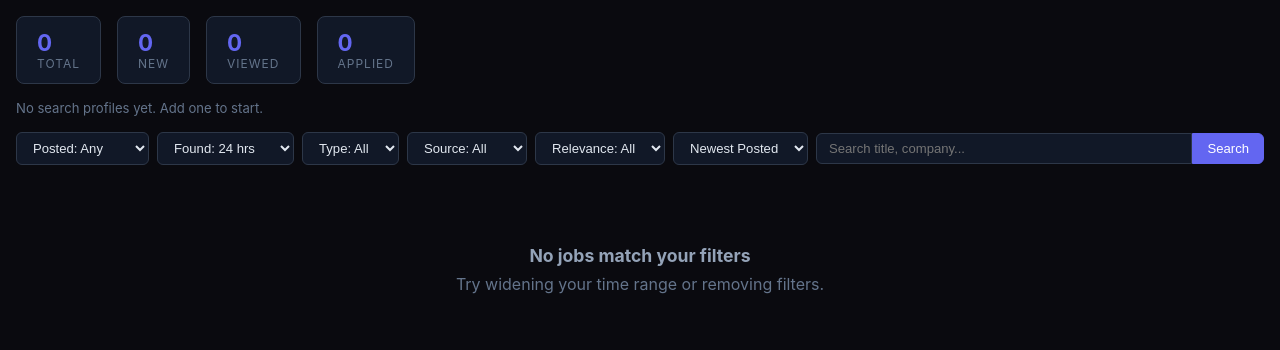
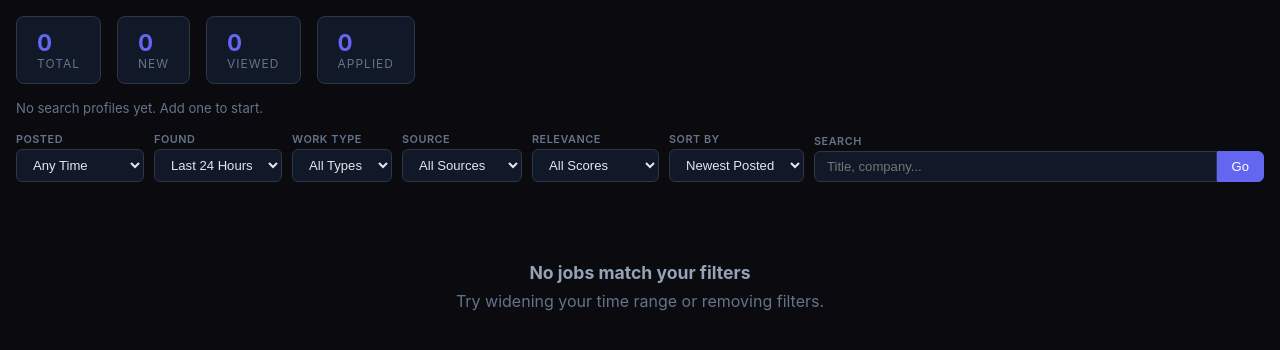
Before and after one commit to guru-dev-lab/scoutpilot, a FastAPI app: page / in a window 1280 px wide. Shown: the part 93-443 px from the top of the page. Run offline with FastAPI, Linux system fonts and the light colour scheme; data that the repository does not hold is empty.

Commit message:
Clean up filter labels: add proper labels above, full values in options
- Add label above each filter (Posted, Found, Work Type, Source, etc.)
- Option values now use full text (Last 1 Hour, All Types, All Sources)
- No more repeated prefixes in option text
- Filter-group layout with label + select stacked vertically
- Search box with label + input row

Co-Authored-By: Claude Opus 4.6 <noreply@anthropic.com>

```diff
--- a/templates/index.html
+++ b/templates/index.html
@@ -44,15 +44,19 @@
   .btn:disabled { opacity: 0.5; cursor: not-allowed; }
 
   /* Filter bar */
-  .filters { display: flex; gap: 8px; margin-bottom: 16px; align-items: center; flex-wrap: nowrap; overflow-x: auto; padding-bottom: 4px; }
-  .filters select { padding: 7px 12px; background: var(--surface); border: 1px solid var(--border); border-radius: 6px; color: var(--text); font-size: 0.82rem; white-space: nowrap; cursor: pointer; flex-shrink: 0; }
+  .filters { display: flex; gap: 10px; margin-bottom: 16px; align-items: flex-end; flex-wrap: nowrap; overflow-x: auto; padding-bottom: 4px; }
+  .filter-group { display: flex; flex-direction: column; gap: 3px; flex-shrink: 0; }
+  .filter-group label { font-size: 0.68rem; color: var(--text3); text-transform: uppercase; letter-spacing: 0.5px; font-weight: 600; }
+  .filters select { padding: 7px 12px; background: var(--surface); border: 1px solid var(--border); border-radius: 6px; color: var(--text); font-size: 0.82rem; white-space: nowrap; cursor: pointer; }
   .filters select:focus { outline: none; border-color: var(--primary); }
   .filters select:hover { border-color: var(--text3); }
-  .search-box { display: flex; align-items: center; gap: 0; flex: 1; min-width: 180px; flex-shrink: 0; }
-  .search-box input { padding: 7px 12px; background: var(--surface); border: 1px solid var(--border); border-radius: 6px 0 0 6px; color: var(--text); font-size: 0.82rem; flex: 1; min-width: 0; }
-  .search-box input:focus { outline: none; border-color: var(--primary); }
-  .search-box button { padding: 7px 14px; background: var(--primary); border: 1px solid var(--primary); border-radius: 0 6px 6px 0; color: #fff; font-size: 0.82rem; cursor: pointer; flex-shrink: 0; }
-  .search-box button:hover { background: var(--primary-hover); }
+  .search-box { display: flex; flex-direction: column; gap: 3px; flex: 1; min-width: 180px; flex-shrink: 0; }
+  .search-box label { font-size: 0.68rem; color: var(--text3); text-transform: uppercase; letter-spacing: 0.5px; font-weight: 600; }
+  .search-row { display: flex; align-items: center; }
+  .search-row input { padding: 7px 12px; background: var(--surface); border: 1px solid var(--border); border-radius: 6px 0 0 6px; color: var(--text); font-size: 0.82rem; flex: 1; min-width: 0; }
+  .search-row input:focus { outline: none; border-color: var(--primary); }
+  .search-row button { padding: 7px 14px; background: var(--primary); border: 1px solid var(--primary); border-radius: 0 6px 6px 0; color: #fff; font-size: 0.82rem; cursor: pointer; flex-shrink: 0; }
+  .search-row button:hover { background: var(--primary-hover); }
 
   /* Job list */
   .job-list { display: flex; flex-direction: column; gap: 8px; }
@@ -137,7 +141,7 @@
     .job-card { grid-template-columns: 1fr; }
     .job-actions { flex-direction: row; align-items: center; min-width: auto; flex-wrap: wrap; }
     .filters { flex-wrap: wrap; }
-    .filters select { flex: 1; min-width: 120px; }
+    .filter-group { flex: 1; min-width: 120px; }
     .search-box { min-width: 100%; }
   }
 </style>
@@ -168,35 +172,46 @@
   <div class="profiles-bar" id="profilesBar"></div>
 
   <div class="filters">
+    <div class="filter-group">
+      <label>Posted</label>
       <select id="filterPostedHours" onchange="loadJobs()">
-      <option value="0" selected>Posted: Any</option>
-      <option value="1">Posted: 1 hr</option>
-      <option value="2">Posted: 2 hrs</option>
-      <option value="4">Posted: 4 hrs</option>
-      <option value="8">Posted: 8 hrs</option>
-      <option value="12">Posted: 12 hrs</option>
-      <option value="24">Posted: 24 hrs</option>
-      <option value="48">Posted: 2 days</option>
-      <option value="168">Posted: 7 days</option>
+        <option value="0" selected>Any Time</option>
+        <option value="1">Last 1 Hour</option>
+        <option value="2">Last 2 Hours</option>
+        <option value="4">Last 4 Hours</option>
+        <option value="8">Last 8 Hours</option>
+        <option value="12">Last 12 Hours</option>
+        <option value="24">Last 24 Hours</option>
+        <option value="48">Last 2 Days</option>
+        <option value="168">Last 7 Days</option>
       </select>
+    </div>
+    <div class="filter-group">
+      <label>Found</label>
       <select id="filterHours" onchange="loadJobs()">
-      <option value="1">Found: 1 hr</option>
-      <option value="2">Found: 2 hrs</option>
-      <option value="4">Found: 4 hrs</option>
-      <option value="12">Found: 12 hrs</option>
-      <option value="24" selected>Found: 24 hrs</option>
-      <option value="72">Found: 3 days</option>
-      <option value="168">Found: 7 days</option>
-      <option value="720">Found: 30 days</option>
+        <option value="1">Last 1 Hour</option>
+        <option value="2">Last 2 Hours</option>
+        <option value="4">Last 4 Hours</option>
+        <option value="12">Last 12 Hours</option>
+        <option value="24" selected>Last 24 Hours</option>
+        <option value="72">Last 3 Days</option>
+        <option value="168">Last 7 Days</option>
+        <option value="720">Last 30 Days</option>
       </select>
+    </div>
+    <div class="filter-group">
+      <label>Work Type</label>
       <select id="filterWorkType" onchange="loadJobs()">
-      <option value="">Type: All</option>
+        <option value="">All Types</option>
         <option value="remote">Remote</option>
         <option value="hybrid">Hybrid</option>
         <option value="onsite">Onsite</option>
       </select>
+    </div>
+    <div class="filter-group">
+      <label>Source</label>
       <select id="filterSource" onchange="loadJobs()">
-      <option value="">Source: All</option>
+        <option value="">All Sources</option>
         <option value="linkedin">LinkedIn</option>
         <option value="indeed">Indeed</option>
         <option value="glassdoor">Glassdoor</option>
@@ -205,12 +220,18 @@
         <option value="zip_recruiter">ZipRecruiter</option>
         <option value="jsearch">JSearch</option>
       </select>
+    </div>
+    <div class="filter-group">
+      <label>Relevance</label>
       <select id="filterRelevance" onchange="loadJobs()">
-      <option value="0">Relevance: All</option>
-      <option value="50">Rel: 50+</option>
-      <option value="70">Rel: 70+</option>
-      <option value="85">Rel: 85+</option>
+        <option value="0">All Scores</option>
+        <option value="50">50 and Above</option>
+        <option value="70">70 and Above</option>
+        <option value="85">85 and Above</option>
       </select>
+    </div>
+    <div class="filter-group">
+      <label>Sort By</label>
       <select id="filterSort" onchange="loadJobs()">
         <option value="posted_at:DESC">Newest Posted</option>
         <option value="first_seen_at:DESC">Newest Found</option>
@@ -218,9 +239,13 @@
         <option value="salary_max:DESC">Highest Salary</option>
         <option value="company_name:ASC">Company A-Z</option>
       </select>
+    </div>
     <div class="search-box">
-      <input type="text" id="filterSearch" placeholder="Search title, company..." onkeydown="if(event.key==='Enter')loadJobs()" oninput="debounceSearch()">
-      <button onclick="loadJobs()">Search</button>
+      <label>Search</label>
+      <div class="search-row">
+        <input type="text" id="filterSearch" placeholder="Title, company..." onkeydown="if(event.key==='Enter')loadJobs()" oninput="debounceSearch()">
+        <button onclick="loadJobs()">Go</button>
+      </div>
     </div>
   </div>
 
```
Lines whose indentation alone changed are shown as unchanged.
